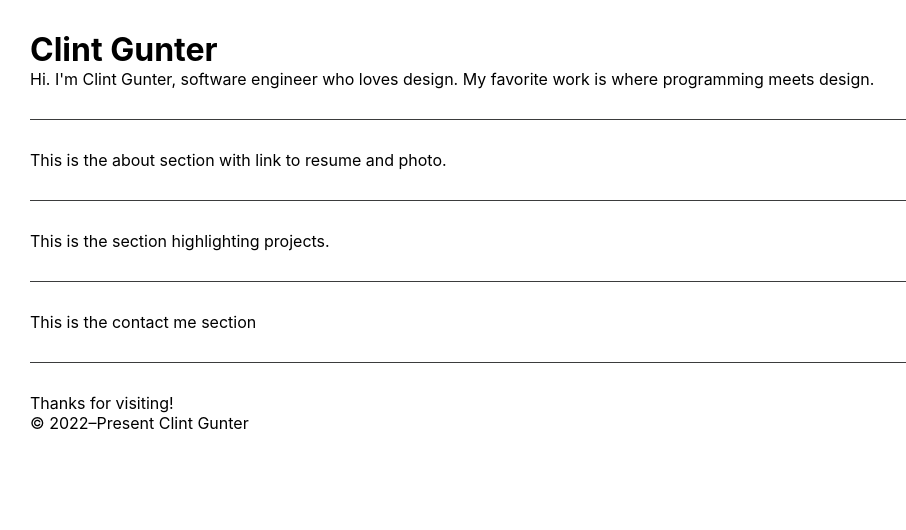
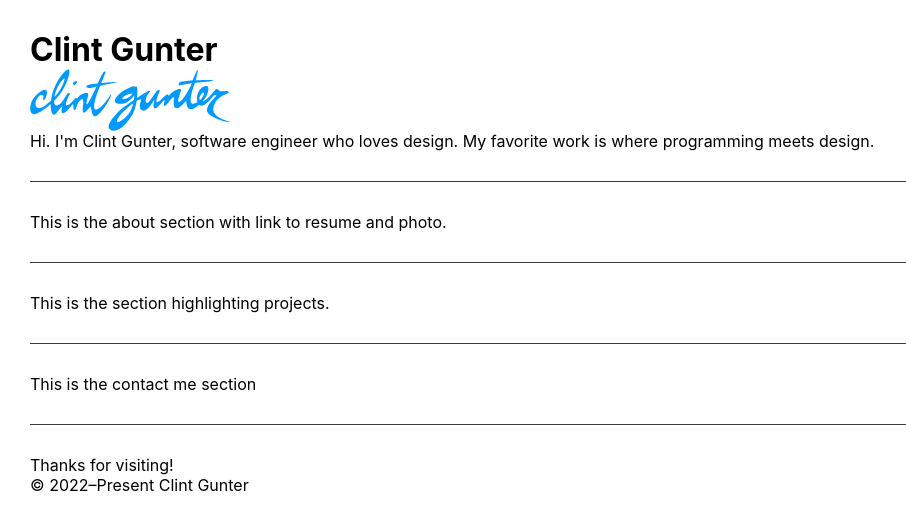
Before and after one commit to futureclint/clint, a React (Create React App) app: page / in a window 1280 px wide. Shown: the top 530 px of the page, without its empty margins (0-906 px from the left). Built offline with nearby package versions, Linux system fonts and the light colour scheme.

Commit message:
Add SVG logo image

```diff
--- a/src/App.css
+++ b/src/App.css
@@ -16,3 +16,8 @@ hr {
 a {
   color: dodgerblue;
 }
+
+img.logo {
+  display: block;
+  width: 200px;
+}
--- a/src/App.js
+++ b/src/App.js
@@ -1,3 +1,4 @@
+import logo from './images/clintgunter.svg';
 import './App.css';
 
 function App() {
@@ -5,6 +6,7 @@ function App() {
     <div className="app-wrapper">
       <header>
         <h1>Clint Gunter</h1>
+        <img class="logo" src={logo} />
         <p>Hi. I'm Clint Gunter, software engineer who loves design. My favorite work is where programming meets design.</p>
       </header>
       <hr />
```
Also changed, not shown: src/images/clintgunter.svg.
